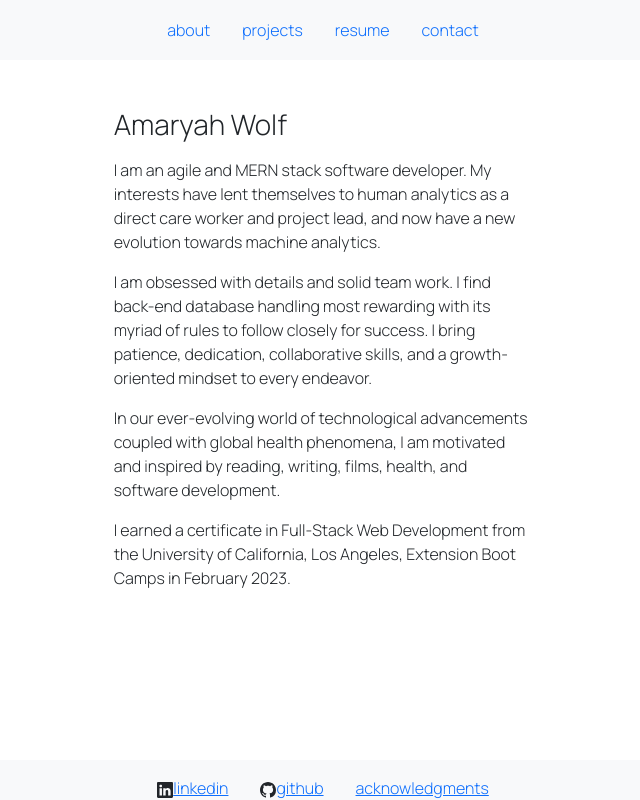
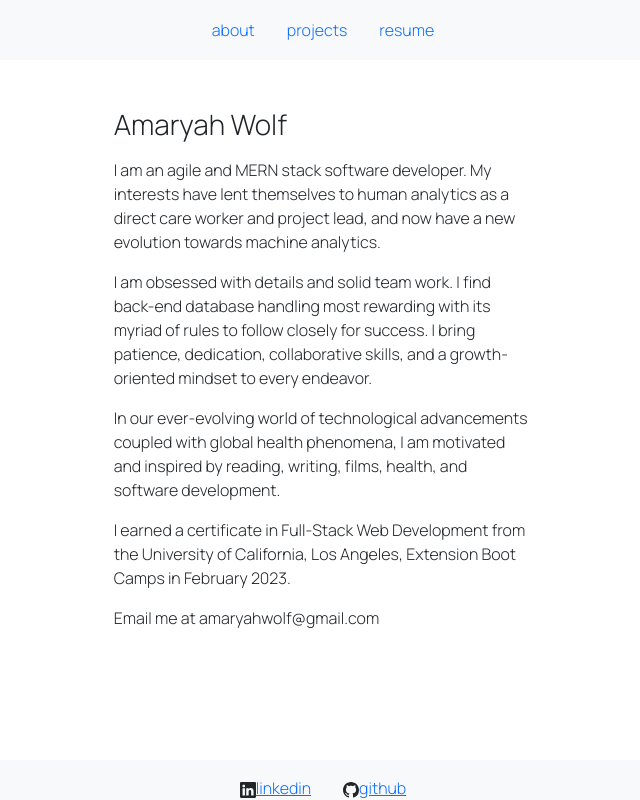
Before and after one commit to amaryahwolf/akw-portfolio, a React (Create React App) app: page / in a window 1280 px wide. Shown: the whole page, without its empty margins (317-957 px from the left). Built offline with nearby package versions, Linux system fonts and the light colour scheme.

Commit message:
add new project

```diff
--- a/src/components/Footer.js
+++ b/src/components/Footer.js
@@ -11,7 +11,7 @@ const styles = {
     }
 }
 
-function Footer() {
+function Footer(currentPage, handlePageChange) {
     return (
         <footer style={styles.footer} className="d-flex justify-content-center bg-light">
         <ul className="d-flex justify-content-center list-unstyled">
@@ -33,14 +33,14 @@ function Footer() {
                     github
                 </a>
             </li>
-            {/* TODO: add third platform */}
-            <li className="m-3">
-                {/* TODO: add acknowledgments page */}
+            {/* <li className="m-3">
                 <a
-                    href="" className="">
+                    href="#acknowledgments"
+                    onClick={() => handlePageChange('Acknowledgments')}
+                    className={currentPage === 'Acknowledgments' ? 'nav-link active' : 'nav-link'}>
                     acknowledgments
                 </a>
-            </li>
+            </li> */}
         </ul>
         </footer>
     )
--- a/src/components/Navigation.js
+++ b/src/components/Navigation.js
@@ -39,7 +39,7 @@ function Navigation({ currentPage, handlePageChange }) {
                 resume
               </a>
             </li>
-            <li className="nav-item">
+            {/* <li className="nav-item">
               <a
                 href="#contact"
                 onClick={() => handlePageChange('Contact')}
@@ -47,7 +47,7 @@ function Navigation({ currentPage, handlePageChange }) {
               >
                 contact
               </a>
-            </li>
+            </li> */}
         </ul>
     );
 };
--- a/src/components/PortfolioContainer.js
+++ b/src/components/PortfolioContainer.js
@@ -6,6 +6,7 @@ import Portfolio from './pages/Portfolio'
 import Projects from './Projects';
 import Resume from './pages/Resume';
 import Contact from './pages/Contact';
+import Acknowledgments from './pages/Acknowledgments';
 import Footer from './Footer';
 
 const styles = {
@@ -29,6 +30,9 @@ export default function PortfolioContainer() {
         if (currentPage === 'Resume') {
           return <Resume />;
         }
+        if (currentPage === 'Acknowledgments') {
+          return <Acknowledgments />;
+        }
         return <Contact />;
       };
 
@@ -40,7 +44,7 @@ export default function PortfolioContainer() {
     <div style={styles.font}>
       <Navigation currentPage={currentPage} handlePageChange={handlePageChange} />
       {renderPage()}
-      <Footer />
+      <Footer currentPage={currentPage} handlePageChange={handlePageChange} />
     </div>
     )
 
--- a/src/components/pages/About.js
+++ b/src/components/pages/About.js
@@ -19,6 +19,9 @@ export default function About() {
       <p>
         I earned a certificate in Full-Stack Web Development from the University of California, Los Angeles, Extension Boot Camps in February 2023.
       </p>
+      <p>
+        Email me at amaryahwolf@gmail.com
+      </p>
     </div>
     </div>
   );
--- /dev/null
+++ b/src/components/pages/Acknowledgments.js
@@ -0,0 +1,9 @@
+import React from 'react';
+
+export default function Acknowledgments() {
+    return (
+        <div>
+            <p>Acknowledgments</p>
+        </div>
+    )
+};
--- a/src/components/pages/Portfolio.js
+++ b/src/components/pages/Portfolio.js
@@ -4,6 +4,13 @@ import Projects from '../Projects'
 export default function Portfolio() {
     const projects = [
         // TODO: update gif image functionality and resize images
+      {
+        title: 'Bryan Bot',
+        description: "BryanBot is a MERN stack application powered by OpenAI that allows users to write blocks of codes and receive plain English translation in return, as well as save their questions and responses for future reference.",
+        img: 'bryanbot.png',
+        github: 'https://github.com/amaryahwolf/c.a.i.t.s',
+        deployed: 'https://bryanbot.herokuapp.com/'
+      },
       {
         title: 'Garbage Fire',
         description: 'A full stack application to browse your favorite reality television shows and connect with other users using HTML, CSS, JS, Node, Express, Sequelize, and Handlebars.',
```
Also changed, not shown: src/images/bryanbot.png (added), 1 other file (tests, documents, lock files or other folders).
